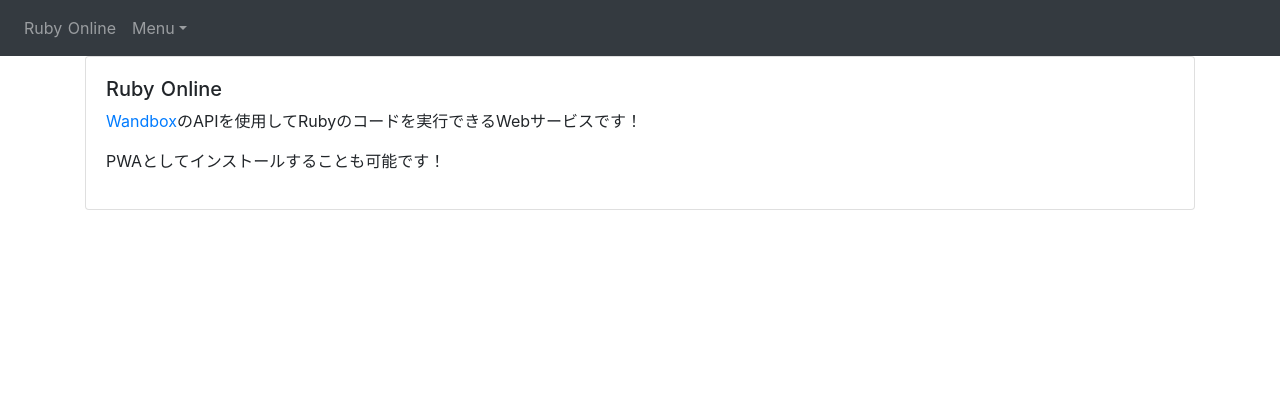
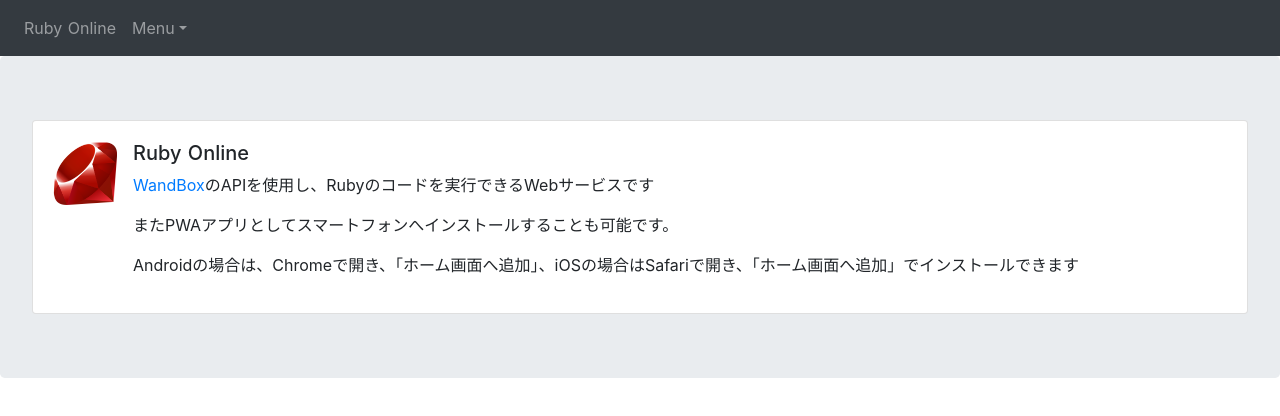
Before and after one commit to S-H-GAMELINKS/ruby-online, a Nuxt app: page /about in a window 1280 px wide. Shown: the top 416 px of the page. Built offline with nearby package versions, Linux system fonts and the light colour scheme.

Commit message:
fix about.vue

```diff
--- a/pages/about.vue
+++ b/pages/about.vue
@@ -1,17 +1,22 @@
 <template>
-<div class="container">
+    <div>
+        <b-jumbotron>
             <b-card>
                 <b-media>
+                    <img slot="aside" src="~/assets/ruby.png" width="64" height="64" alt="placeholder">
 
                     <h5 class="mt-0">Ruby Online</h5>
                     <p>
-          <b-link to="https://wandbox.org/">Wandbox</b-link>のAPIを使用してRubyのコードを実行できるWebサービスです！
+                        <b-link href="https://wandbox.org/">WandBox</b-link>のAPIを使用し、Rubyのコードを実行できるWebサービスです
                     </p>
                     <p>
-        PWAとしてインストールすることも可能です！
+                        またPWAアプリとしてスマートフォンへインストールすることも可能です。
                     </p>
-
+                    <p>
+                        Androidの場合は、Chromeで開き、「ホーム画面へ追加」、iOSの場合はSafariで開き、「ホーム画面へ追加」でインストールできます
+                    </p>
                 </b-media>
             </b-card>
+        </b-jumbotron>
     </div>
 </template>
```
Also changed, not shown: assets/ruby.png (added). Lines whose indentation alone changed are shown as unchanged.
